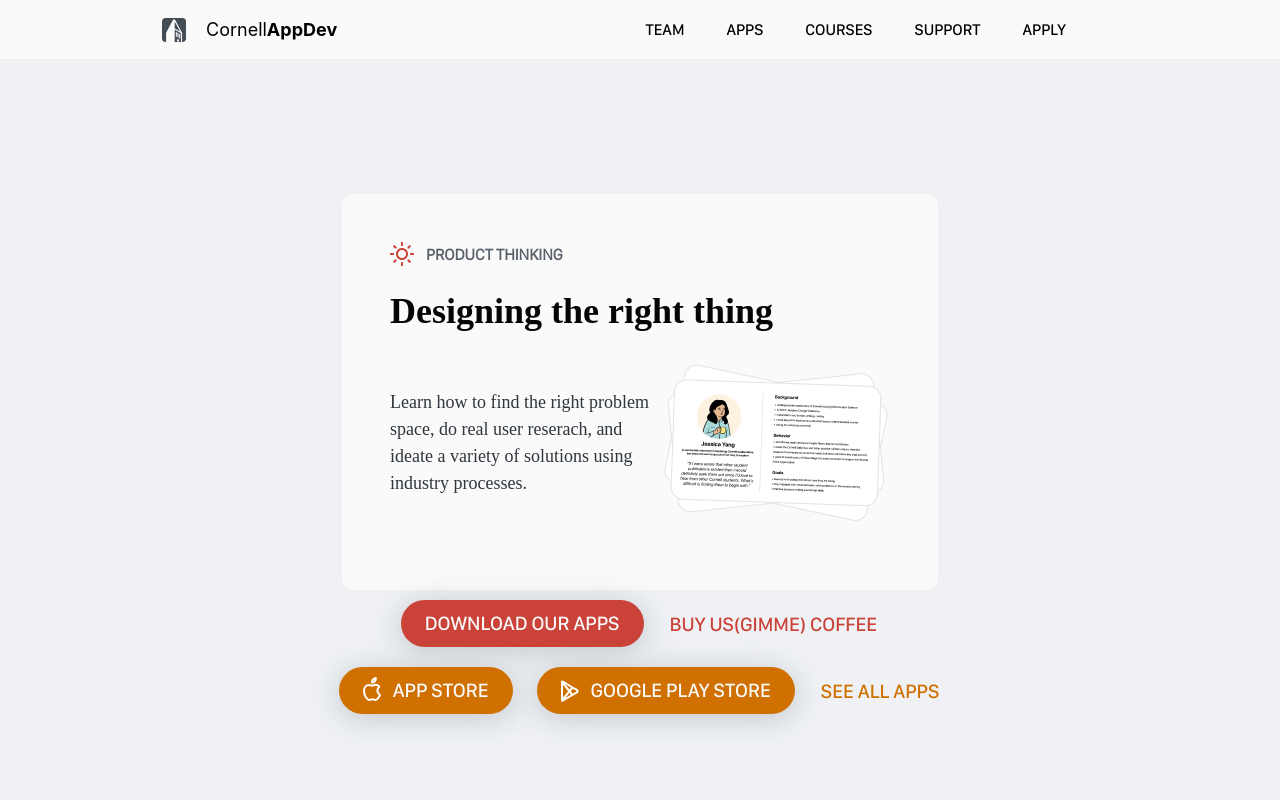
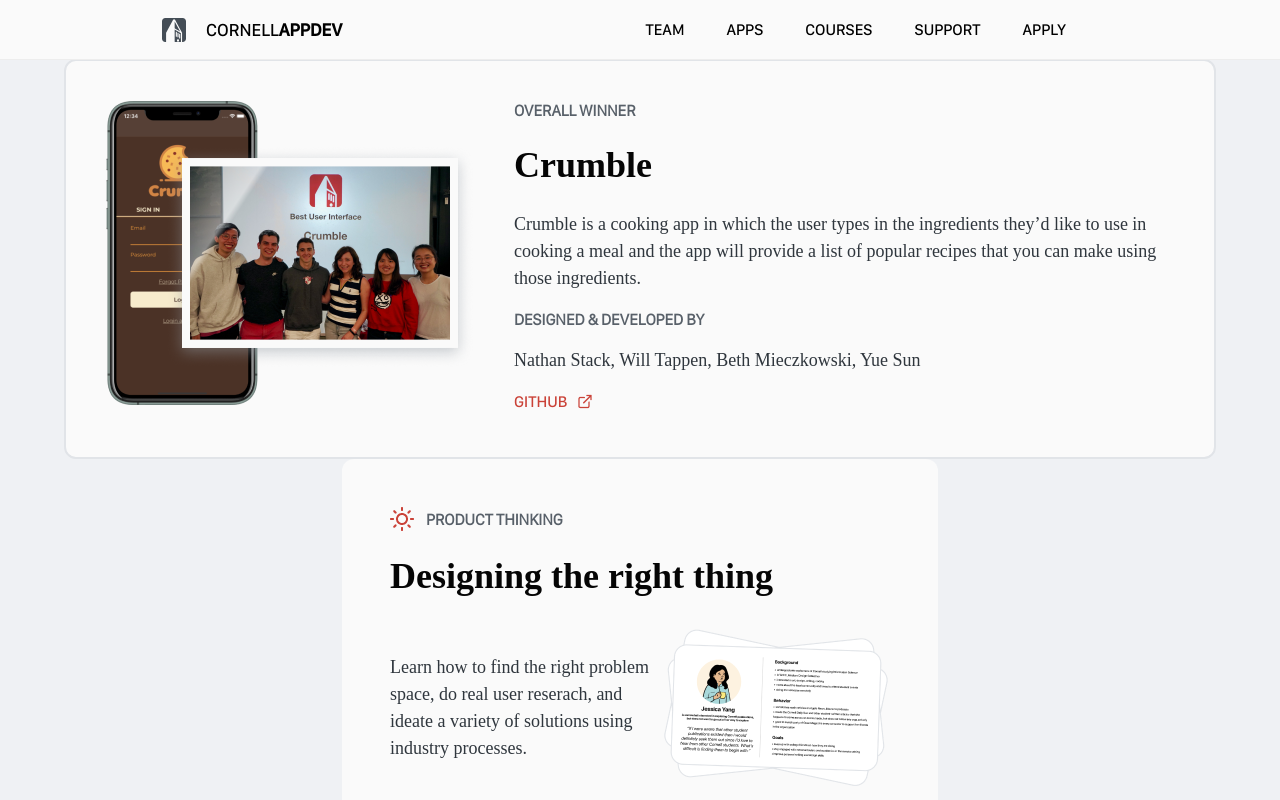
Before and after one commit to cuappdev/appdev-website, a React (Create React App) app: page / in a window 1280 px wide. Shown: the top 800 px of the page. Built offline with nearby package versions, Linux system fonts and the light colour scheme.

Commit message:
Merge Hack Challenge card component

```diff
--- a/src/Components/CourseTopicCard.js
+++ b/src/Components/CourseTopicCard.js
@@ -17,7 +17,7 @@
         return (
             <div className="card course">
                 <div className="card intro">
-                    <img src={icon} alt="" />
+                    <img className="icon" src={icon} alt="" />
                     <h3 className="card">{intro}</h3>
                 </div>
                 <h1 className="card">{header}</h1>
--- /dev/null
+++ b/src/Components/ExternalLink.js
@@ -0,0 +1,21 @@
+import React from "react";
+
+import linkIcon from '../Images/icon-link.png';
+
+export default class ExternalLink extends React.Component {
+    /**
+     * Constructs an external link react component
+     * @param {string} text - The link description text (e.g. "Github")
+     * @param {string} url - The link url to direct to
+     * @returns External link component
+     */
+    render() {
+        const { text, url } = this.props;
+        return (
+            <a className="card horizontal-content" href={url} target="_blank" rel="noreferrer">
+                {text}
+                <img className="icon" src={linkIcon} alt="" />
+            </a>
+        );
+    }
+}
--- /dev/null
+++ b/src/Components/HackChallengeCard.js
@@ -0,0 +1,34 @@
+import React from "react";
+
+import ExternalLink from './ExternalLink';
+
+export default class HackChallengeCard extends React.Component {
+  /**
+   * Constructs a Hack Challenge winner information card
+   * @param {string} award - Type of award (ex. "Overall Winner")
+   * @param {string} appName - Hack Challenge app title
+   * @param {string} description - The description text in the card
+   * @param {string[]} names - Array of group member names
+   * @param {string} url - url link to project
+   * @param {string} img - The screenshot of the winning app and associated group members
+   * @returns Hack Challenge winner information card
+   */
+  render() {
+    const { award, appName, description, names, url, img } = this.props;
+    return (
+      <div className="card hack-challenge">
+        <div className="card">
+          <img src={img} alt="" />
+        </div>
+        <div className="card vertical-content" style={{ "padding-left": "40px" }}>
+          <h3 className="card">{award}</h3>
+          <h1 className="card">{appName}</h1>
+          <p className="card">{description}</p>
+          <h3 className="card">Designed & Developed By</h3>
+          <p className="card">{names.join(", ")}</p>
+          <ExternalLink text="Github" url={url} />
+        </div>
+      </div>
+    )
+  }
+}
--- a/src/Components/css/CourseTopicCard.css
+++ b/src/Components/css/CourseTopicCard.css
@@ -8,9 +8,25 @@
   width: 500px;
   height: 300px;
 
-  /* White */
+  background: #FAFAFA;
+  border-radius: 12px;
+}
+
+.card.hack-challenge {
+  float: left;
+  display: flex;
+  flex-direction: row;
+  align-items: flex-start;
+  padding: 40px;
+
+  position: static;
+  width: 1152px;
+  height: 400px;
 
   background: #FAFAFA;
+
+  border: 2px solid #E1E4E8;
+  box-sizing: border-box;
   border-radius: 12px;
 }
 
@@ -21,7 +37,7 @@
   padding: 0px;
 }
 
-.card.text {
+p.card {
   font-family: "SF Pro Display Medium";
   font-size: 18px;
   line-height: 150%;
@@ -58,5 +74,39 @@
   order: 1;
   align-self: center;
   flex-grow: 0;
-  margin: 0px 12px;
+  margin: 0px 0px;
 }
+
+.horizontal-content {
+  display: flex;
+  flex-direction: row;
+  align-items: center;
+  text-align: left;
+  gap: 10px;
+}
+
+.vertical-content {
+  text-align: left;
+}
+
+.icon {
+  margin: 0px 12px 0px 0px;
+}
+
+a {
+  font-family: "SF Compact Display Medium";
+
+  font-style: normal;
+  font-weight: 500;
+  font-size: 16px;
+  line-height: 19px;
+  text-decoration: none;
+
+  text-transform: uppercase;
+
+  color: #CA4238;
+}
+
+a:hover {
+  text-decoration: underline;
+}
--- a/src/Pages/Home.js
+++ b/src/Pages/Home.js
@@ -4,6 +4,8 @@
 
 import Button from "../Components/Button";
 import CourseTopicCard from "../Components/CourseTopicCard";
+import HackChallengeCard from "../Components/HackChallengeCard";
+import hackChallengeMockup from "../Images/hack-challenge.png";
 import mockup from "../Images/mockup.png";
 import sunIcon from "../Images/icon-sun.png";
 
@@ -11,6 +13,14 @@
   return (
     <div className="App">
       <header className="App-header">
+        <HackChallengeCard
+          award="Overall Winner"
+          appName="Crumble"
+          description="Crumble is a cooking app in which the user types in the ingredients they’d like to use in cooking a meal and the app will provide a list of popular recipes that you can make using those ingredients."
+          names={["Nathan Stack", "Will Tappen", "Beth Mieczkowski", "Yue Sun"]}
+          url="https://github.com/"
+          img={hackChallengeMockup}
+        />
         <CourseTopicCard
           icon={sunIcon}
           intro="PRODUCT THINKING"
```
Also changed, not shown: src/Components/css/HackChallengeCard.css (added), src/Images/hack-challenge.png (added), src/Images/icon-link.png (added). Lines whose indentation alone changed are shown as unchanged.
